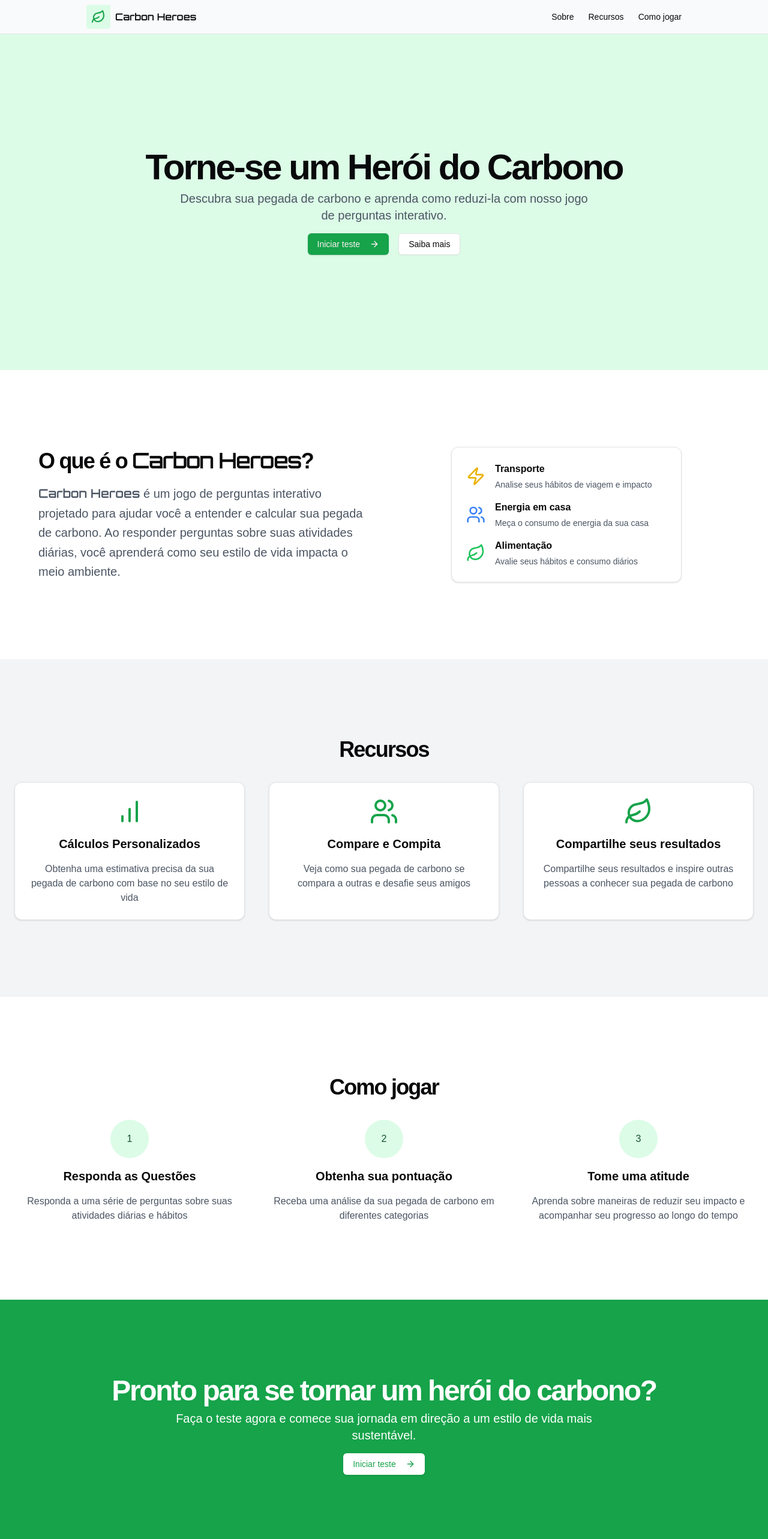
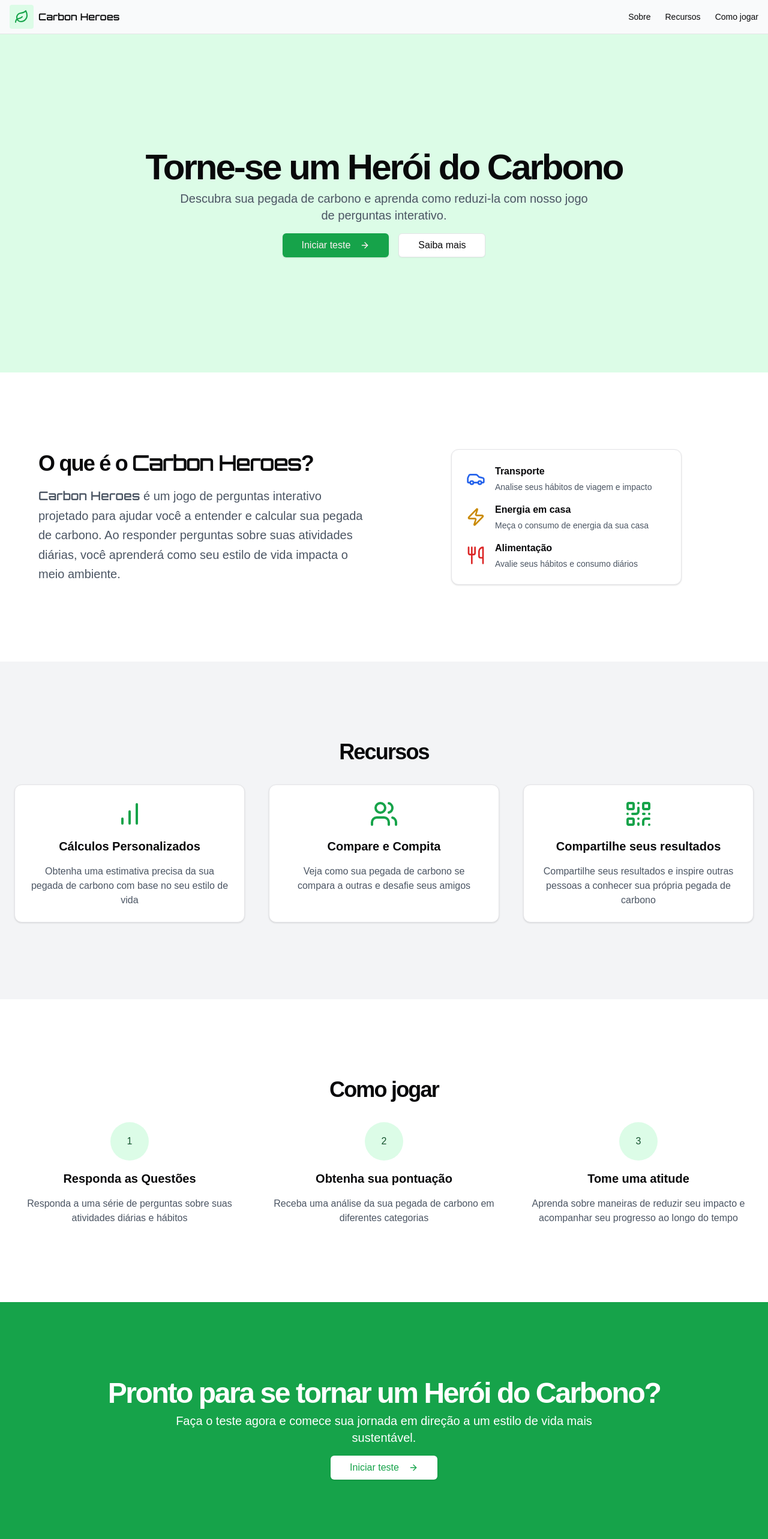
Before and after one commit to wwwacedo/carbon-heroes, a Next.js app: page / in a window 1280 px wide. Shown: the top 2566 px of the page at 60% size. Built offline with nearby package versions, Linux system fonts and the light colour scheme.

Commit message:
finalizando landing

```diff
--- a/package.json
+++ b/package.json
@@ -9,6 +9,7 @@
     "lint": "next lint"
   },
   "dependencies": {
+    "@radix-ui/react-dialog": "^1.1.2",
     "@radix-ui/react-label": "^2.1.0",
     "@radix-ui/react-select": "^2.1.2",
     "@radix-ui/react-slot": "^1.1.0",
--- /dev/null
+++ b/src/app/icons/github.tsx
@@ -0,0 +1,15 @@
+import React from "react";
+
+export default function Github() {
+  return (
+    <svg
+      role="img"
+      fill="white"
+      viewBox="0 0 24 24"
+      xmlns="http://www.w3.org/2000/svg"
+    >
+      <title>GitHub</title>
+      <path d="M12 .297c-6.63 0-12 5.373-12 12 0 5.303 3.438 9.8 8.205 11.385.6.113.82-.258.82-.577 0-.285-.01-1.04-.015-2.04-3.338.724-4.042-1.61-4.042-1.61C4.422 18.07 3.633 17.7 3.633 17.7c-1.087-.744.084-.729.084-.729 1.205.084 1.838 1.236 1.838 1.236 1.07 1.835 2.809 1.305 3.495.998.108-.776.417-1.305.76-1.605-2.665-.3-5.466-1.332-5.466-5.93 0-1.31.465-2.38 1.235-3.22-.135-.303-.54-1.523.105-3.176 0 0 1.005-.322 3.3 1.23.96-.267 1.98-.399 3-.405 1.02.006 2.04.138 3 .405 2.28-1.552 3.285-1.23 3.285-1.23.645 1.653.24 2.873.12 3.176.765.84 1.23 1.91 1.23 3.22 0 4.61-2.805 5.625-5.475 5.92.42.36.81 1.096.81 2.22 0 1.606-.015 2.896-.015 3.286 0 .315.21.69.825.57C20.565 22.092 24 17.592 24 12.297c0-6.627-5.373-12-12-12" />
+    </svg>
+  );
+}
--- a/src/app/page.tsx
+++ b/src/app/page.tsx
@@ -1,14 +1,32 @@
 import { Button } from "@/components/ui/button";
 import { Card, CardContent } from "@/components/ui/card";
-import { ArrowRight, Leaf, Zap, Users, BarChart } from "lucide-react";
+import Github from "./icons/github";
+import {
+  ArrowRight,
+  QrCodeIcon,
+  Zap,
+  Users,
+  BarChart,
+  Car,
+  Utensils,
+} from "lucide-react";
 import { orbitron } from "./fonts/fonts";
 import Link from "next/link";
+import {
+  Dialog,
+  DialogContent,
+  DialogFooter,
+  DialogHeader,
+  DialogTitle,
+  DialogTrigger,
+} from "@/components/ui/dialog";
+import { DialogClose } from "@radix-ui/react-dialog";
 
 export default function HomePage() {
   return (
     <div className="flex flex-col min-h-screen">
       <main className="flex-1">
-        <section className="w-full py-12 md:py-24 lg:py-32 xl:py-48 bg-green-100">
+        <section className="w-full flex justify-center py-12 md:py-24 lg:py-32 xl:py-48 bg-green-100">
           <div className="container px-4 md:px-6">
             <div className="flex flex-col items-center space-y-4 text-center">
               <div className="space-y-2">
@@ -21,18 +39,29 @@
                 </p>
               </div>
               <div className="space-x-4">
-                <Button className="bg-green-600 hover:bg-green-700">
-                  Iniciar teste
-                  <ArrowRight className="ml-2 h-4 w-4" />
-                </Button>
+                <DialogHero>
+                  <Button
+                    size={"lg"}
+                    className="bg-green-600 hover:bg-green-700 text-base"
+                  >
+                    Iniciar teste
+                    <ArrowRight className="ml-2 h-6 w-6" />
+                  </Button>
+                </DialogHero>
                 <Link href="#sobre">
-                  <Button variant="outline">Saiba mais</Button>
+                  <Button size={"lg"} variant="outline" className="text-base">
+                    Saiba mais
+                  </Button>
                 </Link>
               </div>
             </div>
           </div>
         </section>
-        <section className="w-full py-12 md:py-24 lg:py-32" id="sobre">
+
+        <section
+          className="w-full flex justify-center py-12 md:py-24 lg:py-32"
+          id="sobre"
+        >
           <div className="container px-4 md:px-6">
             <div className="grid gap-10 px-10 md:gap-16 lg:grid-cols-2">
               <div className="space-y-4">
@@ -54,7 +83,7 @@
                   <CardContent className="p-6">
                     <div className="grid gap-4">
                       <div className="flex items-center gap-4">
-                        <Zap className="h-8 w-8 text-yellow-500" />
+                        <Car className="h-8 w-8 text-blue-600" />
                         <div className="space-y-1">
                           <h3 className="font-bold">Transporte</h3>
                           <p className="text-sm text-gray-600">
@@ -63,7 +92,7 @@
                         </div>
                       </div>
                       <div className="flex items-center gap-4">
-                        <Users className="h-8 w-8 text-blue-500" />
+                        <Zap className="h-8 w-8 text-yellow-600" />
                         <div className="space-y-1">
                           <h3 className="font-bold">Energia em casa</h3>
                           <p className="text-sm text-gray-600">
@@ -72,7 +101,7 @@
                         </div>
                       </div>
                       <div className="flex items-center gap-4">
-                        <Leaf className="h-8 w-8 text-green-500" />
+                        <Utensils className="w-8 h-8 text-red-600" />
                         <div className="space-y-1">
                           <h3 className="font-bold">Alimentação</h3>
                           <p className="text-sm text-gray-600">
@@ -87,8 +116,9 @@
             </div>
           </div>
         </section>
+
         <section
-          className="w-full py-12 md:py-24 lg:py-32 bg-gray-100"
+          className="w-full flex justify-center py-12 md:py-24 lg:py-32 bg-gray-100"
           id="recursos"
         >
           <div className="container px-4 md:px-6">
@@ -118,20 +148,24 @@
               </Card>
               <Card>
                 <CardContent className="p-6 flex flex-col items-center text-center space-y-4">
-                  <Leaf className="h-12 w-12 text-green-600" />
+                  <QrCodeIcon className="h-12 w-12 text-green-600" />
                   <h3 className="text-xl font-bold">
                     Compartilhe seus resultados
                   </h3>
                   <p className="text-gray-600">
                     Compartilhe seus resultados e inspire outras pessoas a
-                    conhecer sua pegada de carbono
+                    conhecer sua própria pegada de carbono
                   </p>
                 </CardContent>
               </Card>
             </div>
           </div>
         </section>
-        <section className="w-full py-12 md:py-24 lg:py-32" id="como-jogar">
+
+        <section
+          className="w-full flex justify-center py-12 md:py-24 lg:py-32"
+          id="como-jogar"
+        >
           <div className="container px-4 md:px-6">
             <h2 className="text-3xl font-bold tracking-tighter md:text-4xl/tight text-center mb-8">
               Como jogar
@@ -170,12 +204,13 @@
             </div>
           </div>
         </section>
-        <section className="w-full py-12 md:py-24 lg:py-32 bg-green-600">
+
+        <section className="w-full flex justify-center py-12 md:py-24 lg:py-32 bg-green-600">
           <div className="container px-4 md:px-6">
             <div className="flex flex-col items-center space-y-4 text-center text-white">
               <div className="space-y-2">
                 <h2 className="text-3xl font-bold tracking-tighter sm:text-4xl md:text-5xl">
-                  Pronto para se tornar um herói do carbono?
+                  Pronto para se tornar um Herói do Carbono?
                 </h2>
                 <p className="mx-auto max-w-[700px] md:text-xl">
                   Faça o teste agora e comece sua jornada em direção a um estilo
@@ -183,16 +218,21 @@
                 </p>
               </div>
               <div className="space-x-4">
-                <Button className="bg-white text-green-600 hover:bg-gray-100">
-                  Iniciar teste
-                  <ArrowRight className="ml-2 h-4 w-4" />
-                </Button>
+                <DialogHero>
+                  <Button
+                    size={"lg"}
+                    className="bg-white text-green-600 hover:bg-gray-100 text-base"
+                  >
+                    Iniciar teste
+                    <ArrowRight className="ml-2 h-6 w-6" />
+                  </Button>
+                </DialogHero>
               </div>
             </div>
           </div>
         </section>
       </main>
-      <footer className="flex flex-col gap-2 sm:flex-row py-6 w-full shrink-0 items-center px-4 md:px-6 border-t">
+      <footer className="flex gap-2 sm:flex-row py-6 w-full shrink-0 items-center justify-center px-4 md:px-6 border-t ">
         <p className="text-xs text-gray-500">
           © 2024 Carbon Heroes. Todos os direitos reservados.
         </p>
@@ -200,3 +240,38 @@
     </div>
   );
 }
+
+function DialogHero({ children }: { children: React.ReactNode }) {
+  return (
+    <Dialog>
+      <DialogTrigger asChild>{children}</DialogTrigger>
+      <DialogContent className="sm:max-w-[425px]">
+        <DialogHeader>
+          <DialogTitle>Questionário em C#</DialogTitle>
+        </DialogHeader>
+        <p>
+          Neste momento, o acesso ao quiz está disponível apenas através da
+          nossa aplicação em C#.
+        </p>
+        <DialogFooter className="sm:justify-between">
+          <DialogClose asChild>
+            <Button type="button" variant="secondary">
+              Fechar
+            </Button>
+          </DialogClose>
+          <a href="https://github.com/wwwacedo/gs-carbon-hero" target="_blank">
+            <Button
+              type="button"
+              variant="default"
+              className="flex justify-between bg-black"
+            >
+              <Github />
+              <p>Ir para o repositório no GitHub</p>
+              <ArrowRight className="ml-2 h-6 w-6" />
+            </Button>
+          </a>
+        </DialogFooter>
+      </DialogContent>
+    </Dialog>
+  );
+}
--- a/src/components/header.tsx
+++ b/src/components/header.tsx
@@ -5,7 +5,7 @@
 export default function Header() {
   return (
     <header className="m-auto bg-gray-50 border-b">
-      <div className="max-w-screen-lg m-auto px-4 py-2 flex items-center">
+      <div className="container m-auto px-4 py-2 flex items-center">
         <Link href="/" className="flex gap-2 items-center">
           <div className="w-10 h-10 rounded bg-green-100 flex items-center justify-center">
             <Leaf className="w-6 h-6 text-green-600" />
--- /dev/null
+++ b/src/components/ui/dialog.tsx
@@ -0,0 +1,122 @@
+"use client"
+
+import * as React from "react"
+import * as DialogPrimitive from "@radix-ui/react-dialog"
+import { X } from "lucide-react"
+
+import { cn } from "@/lib/utils"
+
+const Dialog = DialogPrimitive.Root
+
+const DialogTrigger = DialogPrimitive.Trigger
+
+const DialogPortal = DialogPrimitive.Portal
+
+const DialogClose = DialogPrimitive.Close
+
+const DialogOverlay = React.forwardRef<
+  React.ElementRef<typeof DialogPrimitive.Overlay>,
+  React.ComponentPropsWithoutRef<typeof DialogPrimitive.Overlay>
+>(({ className, ...props }, ref) => (
+  <DialogPrimitive.Overlay
+    ref={ref}
+    className={cn(
+      "fixed inset-0 z-50 bg-black/80  data-[state=open]:animate-in data-[state=closed]:animate-out data-[state=closed]:fade-out-0 data-[state=open]:fade-in-0",
+      className
+    )}
+    {...props}
+  />
+))
+DialogOverlay.displayName = DialogPrimitive.Overlay.displayName
+
+const DialogContent = React.forwardRef<
+  React.ElementRef<typeof DialogPrimitive.Content>,
+  React.ComponentPropsWithoutRef<typeof DialogPrimitive.Content>
+>(({ className, children, ...props }, ref) => (
+  <DialogPortal>
+    <DialogOverlay />
+    <DialogPrimitive.Content
+      ref={ref}
+      className={cn(
+        "fixed left-[50%] top-[50%] z-50 grid w-full max-w-lg translate-x-[-50%] translate-y-[-50%] gap-4 border bg-background p-6 shadow-lg duration-200 data-[state=open]:animate-in data-[state=closed]:animate-out data-[state=closed]:fade-out-0 data-[state=open]:fade-in-0 data-[state=closed]:zoom-out-95 data-[state=open]:zoom-in-95 data-[state=closed]:slide-out-to-left-1/2 data-[state=closed]:slide-out-to-top-[48%] data-[state=open]:slide-in-from-left-1/2 data-[state=open]:slide-in-from-top-[48%] sm:rounded-lg",
+        className
+      )}
+      {...props}
+    >
+      {children}
+      <DialogPrimitive.Close className="absolute right-4 top-4 rounded-sm opacity-70 ring-offset-background transition-opacity hover:opacity-100 focus:outline-none focus:ring-2 focus:ring-ring focus:ring-offset-2 disabled:pointer-events-none data-[state=open]:bg-accent data-[state=open]:text-muted-foreground">
+        <X className="h-4 w-4" />
+        <span className="sr-only">Close</span>
+      </DialogPrimitive.Close>
+    </DialogPrimitive.Content>
+  </DialogPortal>
+))
+DialogContent.displayName = DialogPrimitive.Content.displayName
+
+const DialogHeader = ({
+  className,
+  ...props
+}: React.HTMLAttributes<HTMLDivElement>) => (
+  <div
+    className={cn(
+      "flex flex-col space-y-1.5 text-center sm:text-left",
+      className
+    )}
+    {...props}
+  />
+)
+DialogHeader.displayName = "DialogHeader"
+
+const DialogFooter = ({
+  className,
+  ...props
+}: React.HTMLAttributes<HTMLDivElement>) => (
+  <div
+    className={cn(
+      "flex flex-col-reverse sm:flex-row sm:justify-end sm:space-x-2",
+      className
+    )}
+    {...props}
+  />
+)
+DialogFooter.displayName = "DialogFooter"
+
+const DialogTitle = React.forwardRef<
+  React.ElementRef<typeof DialogPrimitive.Title>,
+  React.ComponentPropsWithoutRef<typeof DialogPrimitive.Title>
+>(({ className, ...props }, ref) => (
+  <DialogPrimitive.Title
+    ref={ref}
+    className={cn(
+      "text-lg font-semibold leading-none tracking-tight",
+      className
+    )}
+    {...props}
+  />
+))
+DialogTitle.displayName = DialogPrimitive.Title.displayName
+
+const DialogDescription = React.forwardRef<
+  React.ElementRef<typeof DialogPrimitive.Description>,
+  React.ComponentPropsWithoutRef<typeof DialogPrimitive.Description>
+>(({ className, ...props }, ref) => (
+  <DialogPrimitive.Description
+    ref={ref}
+    className={cn("text-sm text-muted-foreground", className)}
+    {...props}
+  />
+))
+DialogDescription.displayName = DialogPrimitive.Description.displayName
+
+export {
+  Dialog,
+  DialogPortal,
+  DialogOverlay,
+  DialogTrigger,
+  DialogClose,
+  DialogContent,
+  DialogHeader,
+  DialogFooter,
+  DialogTitle,
+  DialogDescription,
+}
```
Also changed, not shown: public/github.svg (added), 1 other file (tests, documents, lock files or other folders).
